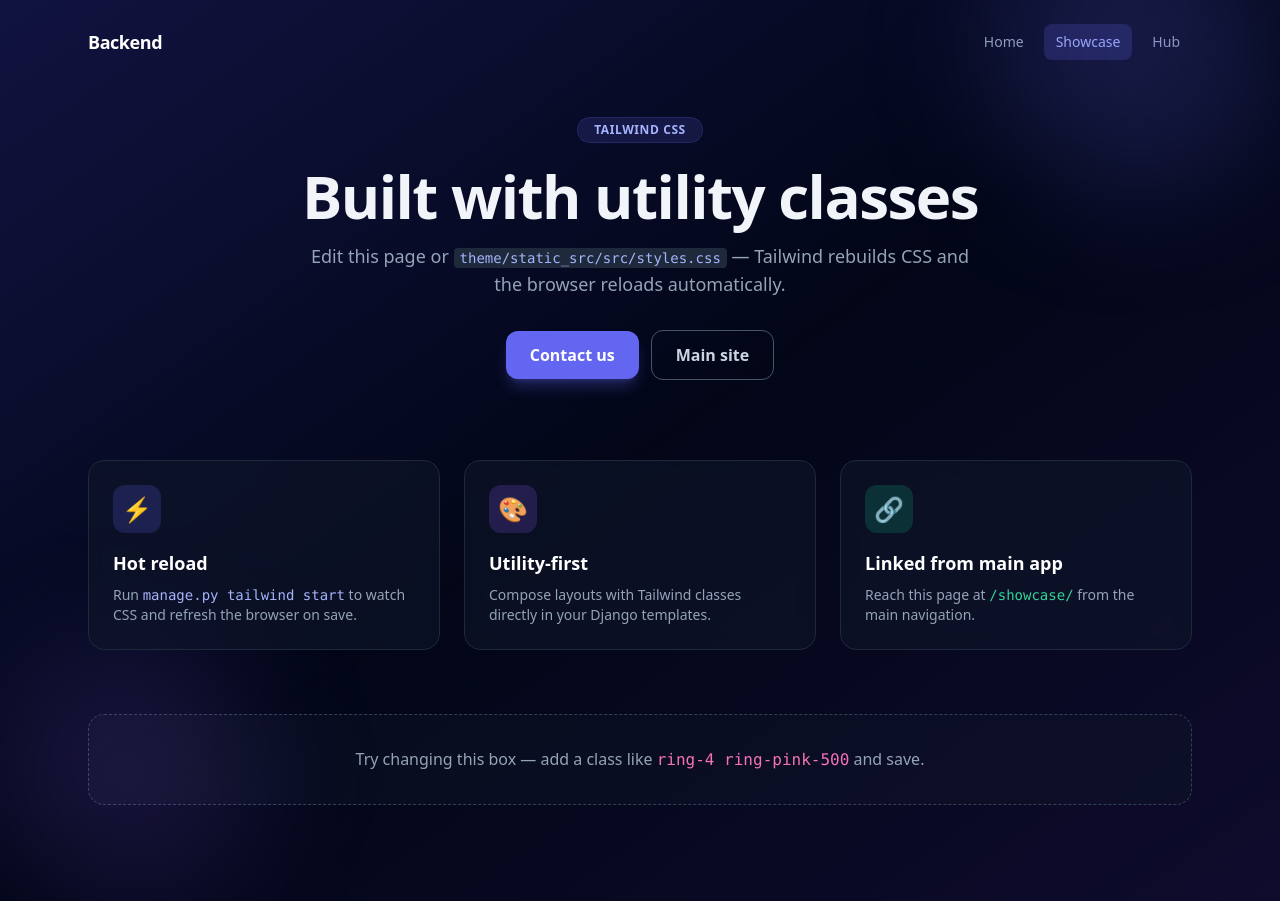
After one commit to faisal03-develop/Django-Backend, a Django app: template templates/showcase.html in a window 1280 px wide. The commit adds this page. Run offline with Django 5.2, Linux system fonts and the light colour scheme; the template is opened without the code that fills it, so the values that code supplies are empty; parts of the project's set-up code (start-up, migrations or seed data) failed here and were passed over; some libraries are stand-ins or nearby versions.

Commit message:
Add showcase page template and update navigation to include showcase link

```diff
--- a/templates/base.html
+++ b/templates/base.html
@@ -15,6 +15,7 @@
                 <li><a href="{% url 'home' %}" class="{% if request.resolver_match.url_name == 'home' %}active{% endif %}">Home</a></li>
                 <li><a href="{% url 'about' %}" class="{% if request.resolver_match.url_name == 'about' %}active{% endif %}">About</a></li>
                 <li><a href="{% url 'contact' %}" class="{% if request.resolver_match.url_name == 'contact' %}active{% endif %}">Contact</a></li>
+                <li><a href="{% url 'showcase' %}" class="{% if request.resolver_match.url_name == 'showcase' %}active{% endif %}">Showcase</a></li>
                 <li><a href="{% url 'hub:index' %}" class="{% if request.resolver_match.namespace == 'hub' %}active{% endif %}">Hub</a></li>
             </ul>
         </nav>
--- /dev/null
+++ b/templates/showcase.html
@@ -0,0 +1,73 @@
+{% load static tailwind_tags %}
+<!DOCTYPE html>
+<html lang="en" class="h-full">
+<head>
+    <meta charset="utf-8">
+    <meta name="viewport" content="width=device-width, initial-scale=1">
+    <title>Showcase — Tailwind</title>
+    {% tailwind_css %}
+</head>
+<body class="min-h-full bg-slate-950 text-slate-100 antialiased">
+    <div class="relative overflow-hidden">
+        <div class="absolute inset-0 -z-10 bg-gradient-to-br from-indigo-600/20 via-slate-950 to-violet-600/10"></div>
+        <div class="absolute -top-24 right-0 h-72 w-72 rounded-full bg-indigo-500/20 blur-3xl"></div>
+        <div class="absolute bottom-0 left-0 h-64 w-64 rounded-full bg-violet-500/15 blur-3xl"></div>
+
+        <header class="mx-auto flex max-w-6xl items-center justify-between px-6 py-6">
+            <a href="{% url 'home' %}" class="text-lg font-bold tracking-tight text-white hover:text-indigo-300 transition-colors">
+                Backend
+            </a>
+            <nav class="flex gap-2 text-sm font-medium">
+                <a href="{% url 'home' %}" class="rounded-lg px-3 py-2 text-slate-400 hover:bg-white/5 hover:text-white transition">Home</a>
+                <a href="{% url 'showcase' %}" class="rounded-lg bg-indigo-500/20 px-3 py-2 text-indigo-300">Showcase</a>
+                <a href="{% url 'hub:index' %}" class="rounded-lg px-3 py-2 text-slate-400 hover:bg-white/5 hover:text-white transition">Hub</a>
+            </nav>
+        </header>
+
+        <main class="mx-auto max-w-6xl px-6 pb-24 pt-8">
+            <section class="text-center">
+                <span class="inline-flex items-center rounded-full bg-indigo-500/15 px-4 py-1 text-xs font-semibold uppercase tracking-wider text-indigo-300 ring-1 ring-indigo-500/30">
+                    Tailwind CSS
+                </span>
+                <h1 class="mt-6 text-4xl font-extrabold tracking-tight sm:text-5xl lg:text-6xl">
+                    Built with utility classes
+                </h1>
+                <p class="mx-auto mt-4 max-w-2xl text-lg text-slate-400">
+                    Edit this page or <code class="rounded bg-slate-800 px-1.5 py-0.5 text-sm text-indigo-300">theme/static_src/src/styles.css</code>
+                    — Tailwind rebuilds CSS and the browser reloads automatically.
+                </p>
+                <div class="mt-8 flex flex-wrap items-center justify-center gap-3">
+                    <a href="{% url 'contact' %}" class="rounded-xl bg-indigo-500 px-6 py-3 font-semibold text-white shadow-lg shadow-indigo-500/30 hover:bg-indigo-400 transition">
+                        Contact us
+                    </a>
+                    <a href="{% url 'home' %}" class="rounded-xl border border-slate-600 px-6 py-3 font-semibold text-slate-300 hover:border-slate-500 hover:bg-white/5 transition">
+                        Main site
+                    </a>
+                </div>
+            </section>
+
+            <section class="mt-20 grid gap-6 sm:grid-cols-2 lg:grid-cols-3">
+                <article class="rounded-2xl border border-slate-800 bg-slate-900/60 p-6 backdrop-blur hover:border-indigo-500/40 transition">
+                    <div class="mb-4 flex h-12 w-12 items-center justify-center rounded-xl bg-indigo-500/20 text-2xl">⚡</div>
+                    <h2 class="text-lg font-semibold text-white">Hot reload</h2>
+                    <p class="mt-2 text-sm text-slate-400">Run <code class="text-indigo-300">manage.py tailwind start</code> to watch CSS and refresh the browser on save.</p>
+                </article>
+                <article class="rounded-2xl border border-slate-800 bg-slate-900/60 p-6 backdrop-blur hover:border-violet-500/40 transition">
+                    <div class="mb-4 flex h-12 w-12 items-center justify-center rounded-xl bg-violet-500/20 text-2xl">🎨</div>
+                    <h2 class="text-lg font-semibold text-white">Utility-first</h2>
+                    <p class="mt-2 text-sm text-slate-400">Compose layouts with Tailwind classes directly in your Django templates.</p>
+                </article>
+                <article class="rounded-2xl border border-slate-800 bg-slate-900/60 p-6 backdrop-blur hover:border-emerald-500/40 transition sm:col-span-2 lg:col-span-1">
+                    <div class="mb-4 flex h-12 w-12 items-center justify-center rounded-xl bg-emerald-500/20 text-2xl">🔗</div>
+                    <h2 class="text-lg font-semibold text-white">Linked from main app</h2>
+                    <p class="mt-2 text-sm text-slate-400">Reach this page at <span class="font-mono text-emerald-400">/showcase/</span> from the main navigation.</p>
+                </article>
+            </section>
+
+            <section class="mt-16 rounded-2xl border border-dashed border-slate-700 bg-slate-900/40 p-8 text-center">
+                <p class="text-slate-400">Try changing this box — add a class like <span class="font-mono text-pink-400">ring-4 ring-pink-500</span> and save.</p>
+            </section>
+        </main>
+    </div>
+</body>
+</html>
```
